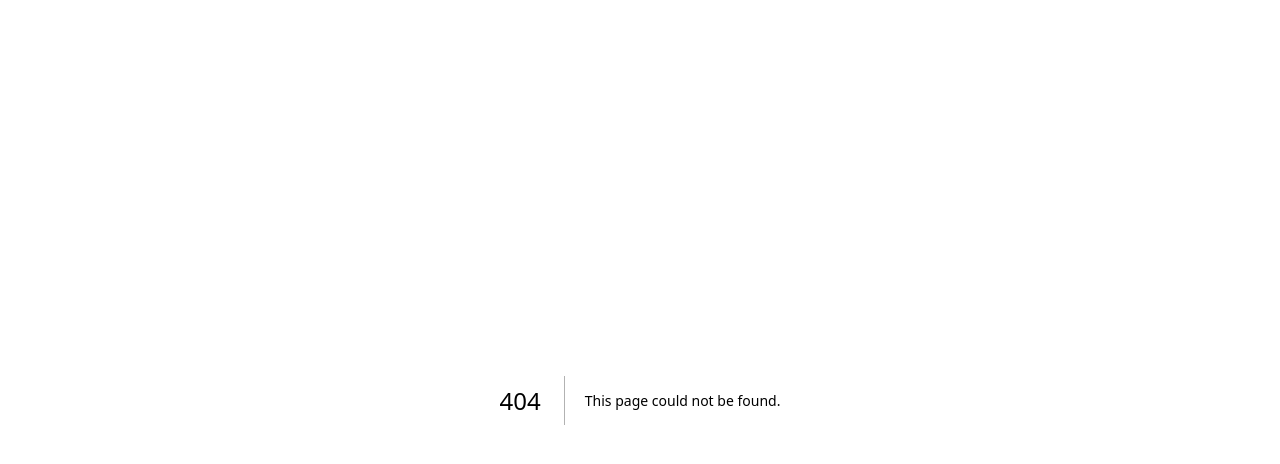
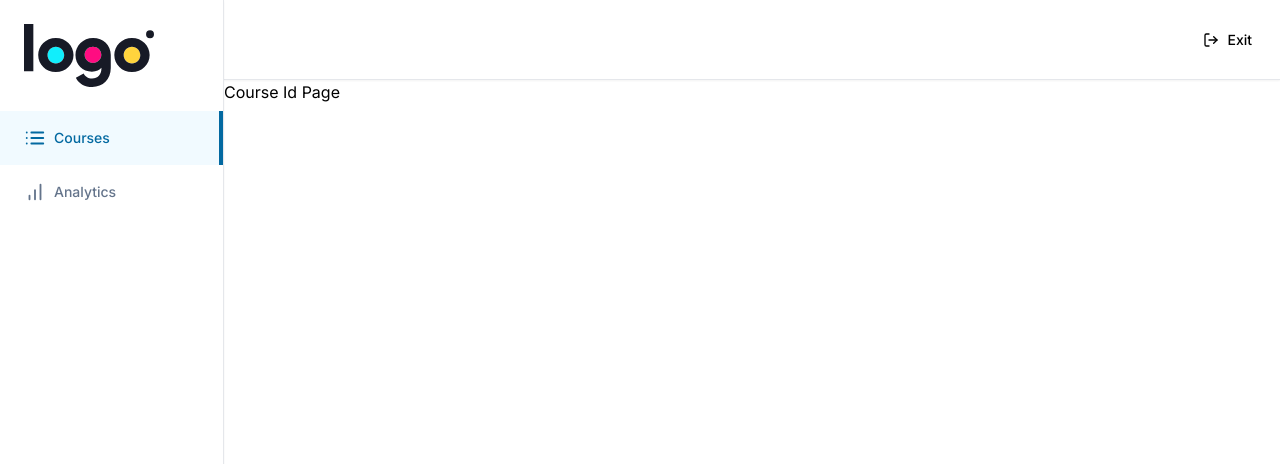
Before and after one commit to EthanCh30/LMS_Platform, a Next.js app: page /teacher/courses/1 in a window 1280 px wide. Before the commit this address had no page. Shown: the top 464 px of the page. Built offline with nearby package versions, Linux system fonts and the light colour scheme; no server answers.

Commit message:
create coursesId Page

```diff
--- /dev/null
+++ b/app/(dashboard)/(routes)/teacher/courses/[courseId]/page.tsx
@@ -0,0 +1,8 @@
+const CourseIdPage = () =>{
+    return (
+    <div>
+    Course Id Page
+    </div>
+    );
+    }
+    export default CourseIdPage;
```
